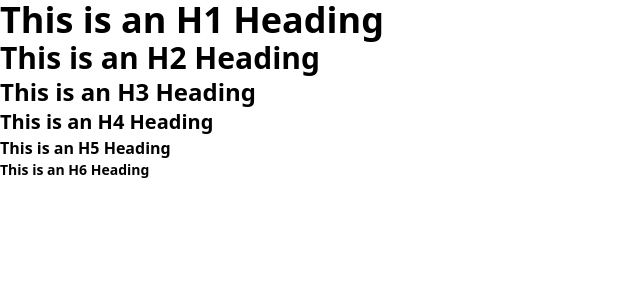
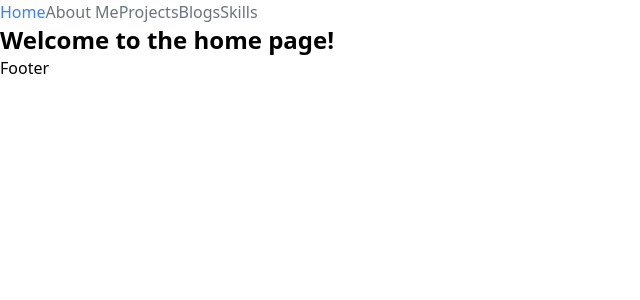
Before and after one commit to amin-leon/Portfolio, a React (Create React App) app in the folder brand/: page / in a window 1280 px wide. Shown: the top 300 px of the page, without its empty margins (0-640 px from the left). Built offline with nearby package versions, Linux system fonts and the light colour scheme.

Commit message:
settingup route

```diff
--- a/brand/package.json
+++ b/brand/package.json
@@ -8,6 +8,7 @@
     "@testing-library/user-event": "^13.5.0",
     "react": "^18.3.1",
     "react-dom": "^18.3.1",
+    "react-router-dom": "^6.23.1",
     "react-scripts": "5.0.1",
     "web-vitals": "^2.1.4"
   },
--- a/brand/public/index.html
+++ b/brand/public/index.html
@@ -28,7 +28,7 @@
       work correctly both with client-side routing and a non-root public URL.
       Learn how to configure a non-root public URL by running `npm run build`.
     -->
-    <title>nplcodes</title>
+    <title>NP Leon</title>
   </head>
   <body>
     <noscript>You need to enable JavaScript to run this app.</noscript>
--- a/brand/src/App.js
+++ /dev/null
@@ -1,16 +0,0 @@
-import './App.css';
-
-function App() {
-  return (
-    <div className="App">
-      <h1 className="text-h1 font-bold">This is an H1 Heading</h1>
-      <h2 className="text-h2 font-bold">This is an H2 Heading</h2>
-      <h3 className="text-h3 font-bold">This is an H3 Heading</h3>
-      <h4 className="text-h4 font-bold">This is an H4 Heading</h4>
-      <h5 className="text-h5 font-bold">This is an H5 Heading</h5>
-      <h6 className="text-h6 font-bold">This is an H6 Heading</h6>
-    </div>
-  );
-}
-
-export default App;
--- /dev/null
+++ b/brand/src/App.jsx
@@ -0,0 +1,22 @@
+import { BrowserRouter as Router, Routes, Route } from 'react-router-dom';
+import Homepage from './pages/Homepage';
+import AboutPage from './pages/AboutMe';
+import Layout from './components/layout/Layout';
+import './App.css';
+import ErrorPage from './errors/route-error/error-page';
+
+function App() {
+  return (
+    <Router>
+      <Layout>
+        <Routes>
+          <Route path="/" element={<Homepage />} />
+          <Route path="/aboutme" element={<AboutPage />} />
+          <Route path="/error"  errorElement={<ErrorPage />}/>
+        </Routes>
+      </Layout>
+    </Router>
+  );
+}
+
+export default App;
--- /dev/null
+++ b/brand/src/components/common/Footer.jsx
@@ -0,0 +1,7 @@
+function Footer() {
+  return (
+    <div>Footer</div>
+  )
+}
+
+export default Footer
--- /dev/null
+++ b/brand/src/components/common/NavBar.jsx
@@ -0,0 +1,40 @@
+import { NavLink } from "react-router-dom"
+
+function NavBar() {
+  return (
+    <nav>
+        <NavLink
+            to="/"
+            className={({ isActive }) => (isActive ? 'text-blue-500' : 'text-gray-500')}
+          >
+            Home
+        </NavLink>
+        <NavLink
+            to="/aboutme"
+            className={({ isActive }) => (isActive ? 'text-blue-500' : 'text-gray-500')}
+          >
+            About Me
+        </NavLink>
+        <NavLink
+            to="/projects"
+            className={({ isActive }) => (isActive ? 'text-blue-500' : 'text-gray-500')}
+          >
+            Projects
+        </NavLink>
+        <NavLink
+            to="/blogs"
+            className={({ isActive }) => (isActive ? 'text-blue-500' : 'text-gray-500')}
+          >
+            Blogs
+        </NavLink>
+        <NavLink
+            to="/skills"
+            className={({ isActive }) => (isActive ? 'text-blue-500' : 'text-gray-500')}
+          >
+            Skills
+        </NavLink>
+    </nav>
+  )
+}
+
+export default NavBar
--- /dev/null
+++ b/brand/src/components/layout/Layout.jsx
@@ -0,0 +1,14 @@
+import NavBar from '../common/NavBar'
+import Footer from '../common/Footer'
+
+function Layout({children}) {
+  return (
+    <div className='layout'>
+        <NavBar />
+        <main>{children}</main>
+        <Footer />
+    </div>
+  )
+}
+
+export default Layout
--- /dev/null
+++ b/brand/src/errors/route-error/error-page.jsx
@@ -0,0 +1,15 @@
+import { useRouteError } from "react-router-dom";
+
+export default function ErrorPage() {
+  const error = useRouteError();
+
+  return (
+    <div id="error-page">
+      <h1>Oops!</h1>
+      <p>Sorry, an unexpected error has occurred.</p>
+      <p>
+        <i>{error.statusText || error.message}</i>
+      </p>
+    </div>
+  );
+}
--- /dev/null
+++ b/brand/src/pages/AboutMe.jsx
@@ -0,0 +1,10 @@
+const AboutPage = () => {
+  return (
+    <div>
+      <h1 className="text-2xl font-bold">About Page</h1>
+      <p>This is the about page.</p>
+    </div>
+  );
+};
+
+export default AboutPage;
--- /dev/null
+++ b/brand/src/pages/Homepage.jsx
@@ -0,0 +1,11 @@
+import React from 'react'
+
+function Homepage() {
+  return (
+    <div className='text-2xl font-bold'>
+        Welcome to the home page!
+    </div>
+  )
+}
+
+export default Homepage
```
